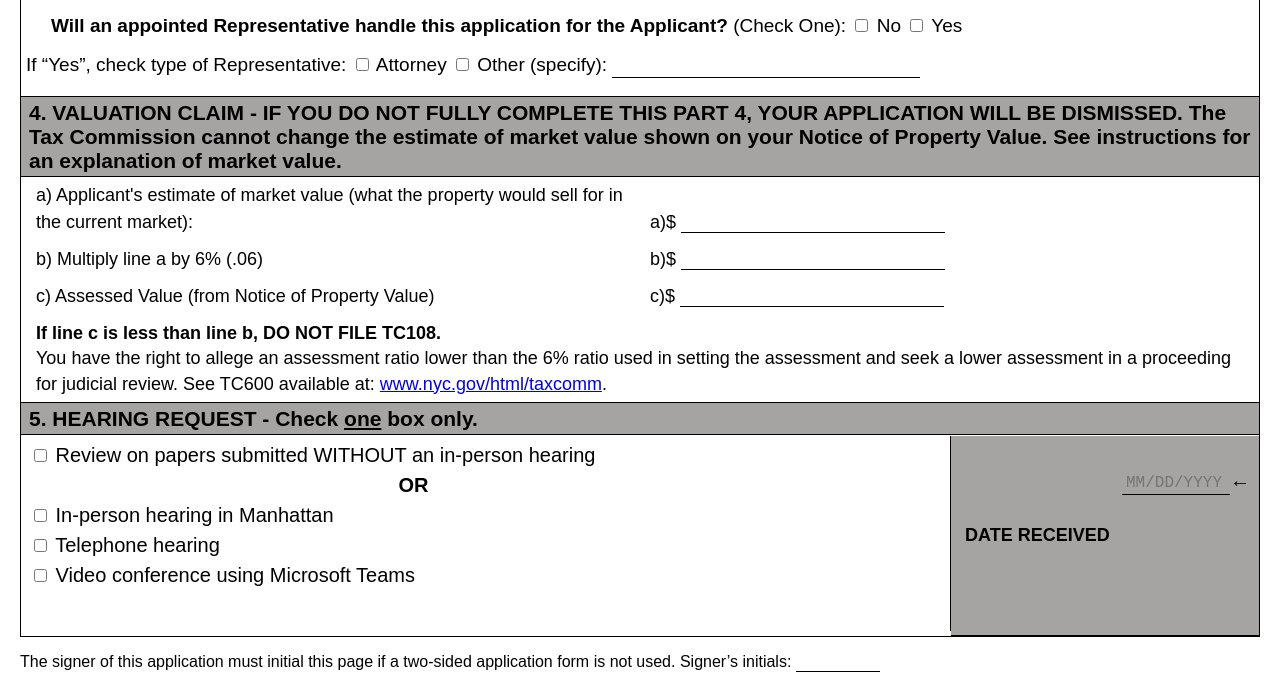
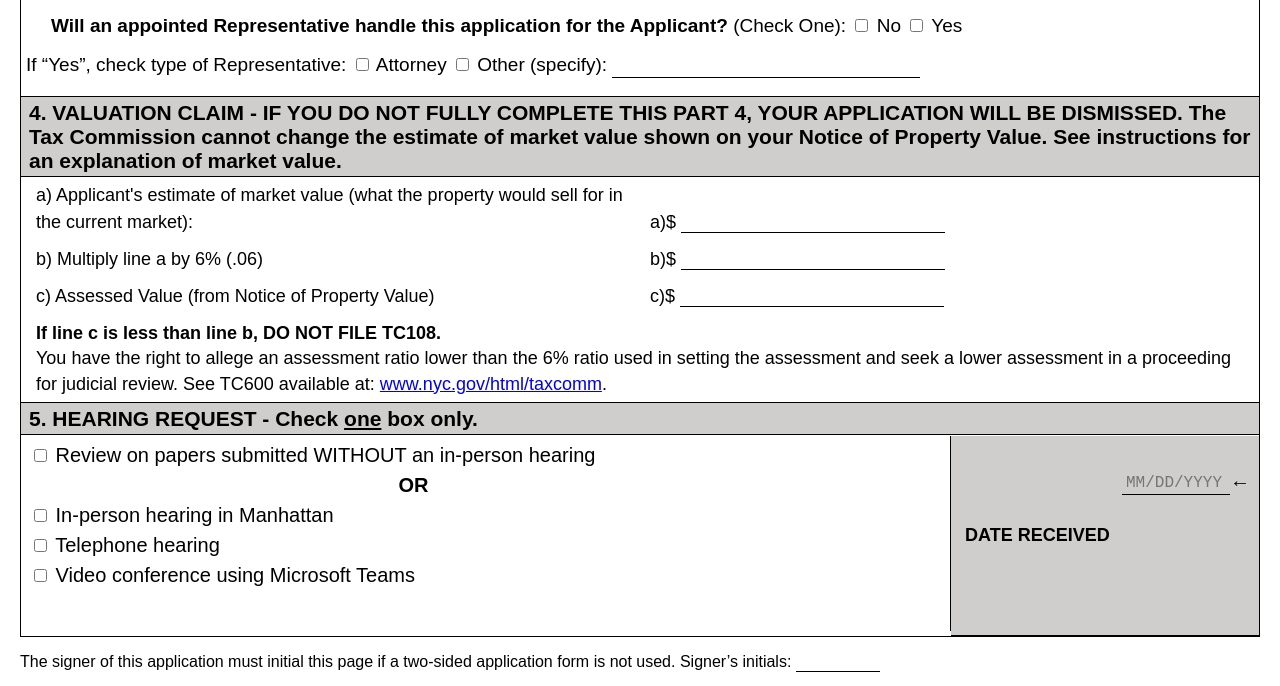
Before and after one commit to KopaihorodskaDaria/Web-Form-Recreation-task-2025, a plain HTML site: page index.html in a window 1280 px wide. Shown: the part 1139-1825 px from the top of the page. Drawn offline with Linux system fonts and the light colour scheme.

Commit message:
Updated background colour

```diff
--- a/style.css
+++ b/style.css
@@ -169,7 +169,7 @@ body {
   .row-20,
   .row-21,
   .row-23 {
-    background-color: hwb(0 64% 35%);
+    background-color: lch(82.64% 1.09 18.97);
     padding: 4px 8px;
     margin: 0 -5px;
     font-size: 21px; /* Match TC108 instruction text size */
@@ -435,7 +435,7 @@ body {
 
   .row-16-hearing-right {
     flex: 1;              /* take remaining width */
-    background-color: hwb(0 64% 35%); /* gray panel */
+    background-color: lch(82.64% 1.09 18.97); /* gray panel */
     margin-right: -5px;   /* bleed to frame edge */
     margin-bottom: -5px;  /* bleed to bottom edge */
     padding: 4px 9px ; /* inner spacing */
@@ -724,7 +724,7 @@ padding: 5px; /* inner spacing from the frame edge */
 
 .col-60 {
   flex: 0 0 60%;
-  background-color: hwb(0 64% 35%);
+  background-color: lch(82.64% 1.09 18.97);
   display: flex;
   align-items: center;
   padding: 2px 5px;
```
